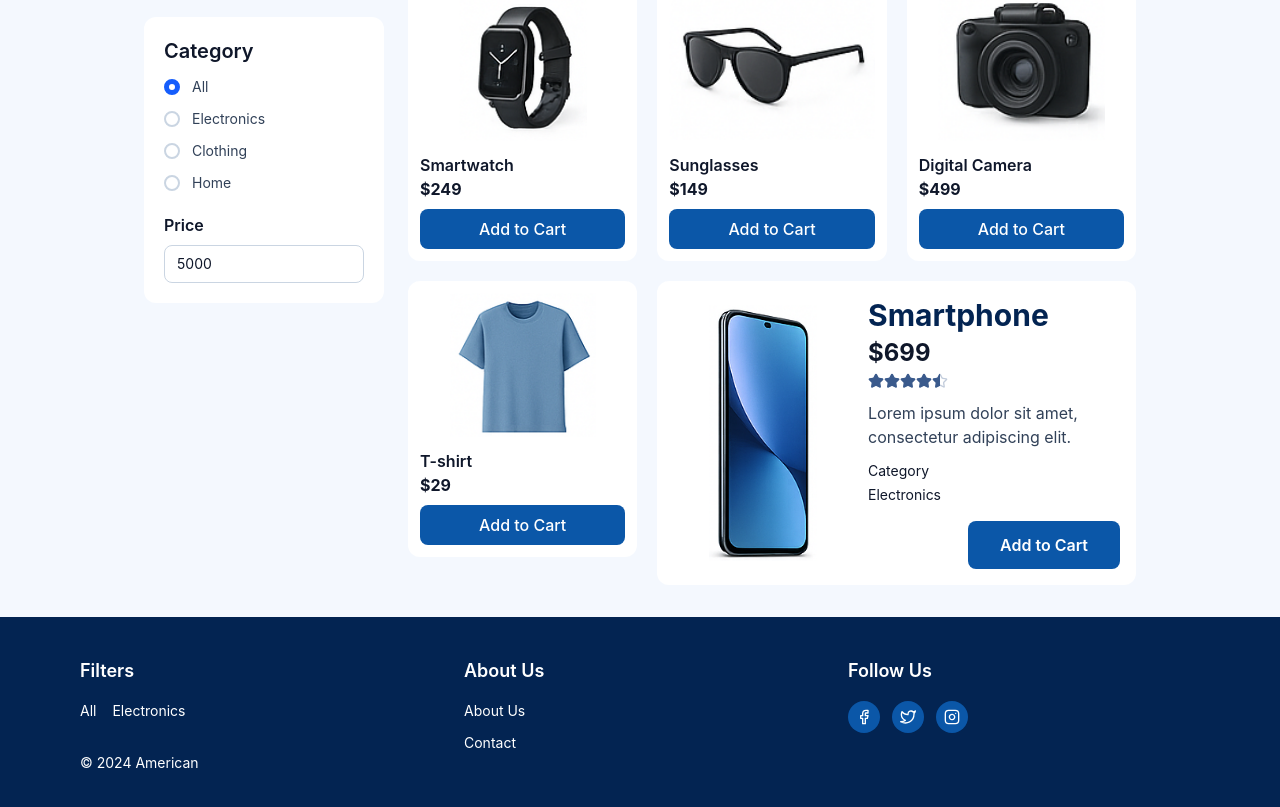
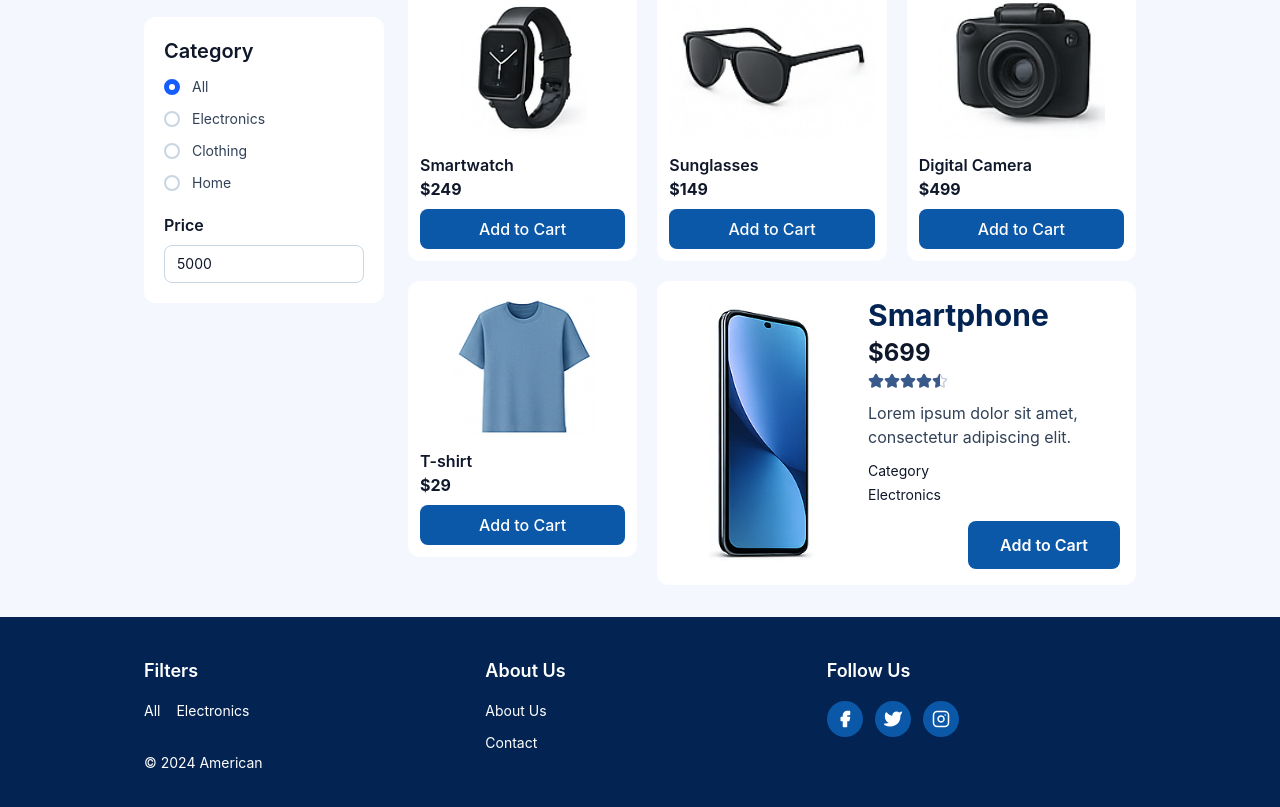
Before and after one commit to jaan2005/assignment, a Next.js app: page / in a window 1280 px wide. Shown: the part 481-1288 px from the top of the page. Built offline with nearby package versions, Linux system fonts and the light colour scheme.

Commit message:
style: enlarge solid footer social icons to match design

```diff
--- a/components/Footer.js
+++ b/components/Footer.js
@@ -1,12 +1,12 @@
 import Link from 'next/link';
 
-const svg = { width: 16, height: 16, viewBox: '0 0 24 24', fill: 'none', stroke: 'currentColor', strokeWidth: 2, strokeLinecap: 'round', strokeLinejoin: 'round' };
+const svg = { width: 18, height: 18, viewBox: '0 0 24 24', fill: 'none', stroke: 'currentColor', strokeWidth: 2, strokeLinecap: 'round', strokeLinejoin: 'round' };
 
 export default function Footer() {
-  const icon = 'grid h-8 w-8 place-items-center rounded-full bg-brand';
+  const icon = 'grid h-9 w-9 place-items-center rounded-full bg-brand';
   return (
     <footer className="bg-deep text-white">
-      <div className="mx-auto grid max-w-6xl gap-8 px-4 py-10 sm:grid-cols-3">
+      <div className="mx-auto grid max-w-5xl gap-8 px-4 py-10 sm:grid-cols-3">
         <div>
           <h3 className="mb-4 text-lg font-semibold">Filters</h3>
           <div className="flex gap-4 text-sm">
@@ -22,10 +22,10 @@ export default function Footer() {
           <h3 className="mb-4 text-lg font-semibold">Follow Us</h3>
           <div className="flex gap-3">
             <a aria-label="Facebook" href="#" className={icon}>
-              <svg {...svg}><path d="M18 2h-3a5 5 0 0 0-5 5v3H7v4h3v8h4v-8h3l1-4h-4V7a1 1 0 0 1 1-1h3z" /></svg>
+              <svg {...svg} fill="currentColor"><path d="M18 2h-3a5 5 0 0 0-5 5v3H7v4h3v8h4v-8h3l1-4h-4V7a1 1 0 0 1 1-1h3z" /></svg>
             </a>
             <a aria-label="Twitter" href="#" className={icon}>
-              <svg {...svg}><path d="M23 3a10.9 10.9 0 0 1-3.14 1.53 4.48 4.48 0 0 0-7.86 3v1A10.66 10.66 0 0 1 3 4s-4 9 5 13a11.64 11.64 0 0 1-7 2c9 5 20 0 20-11.5a4.5 4.5 0 0 0-.08-.83A7.72 7.72 0 0 0 23 3z" /></svg>
+              <svg {...svg} fill="currentColor"><path d="M23 3a10.9 10.9 0 0 1-3.14 1.53 4.48 4.48 0 0 0-7.86 3v1A10.66 10.66 0 0 1 3 4s-4 9 5 13a11.64 11.64 0 0 1-7 2c9 5 20 0 20-11.5a4.5 4.5 0 0 0-.08-.83A7.72 7.72 0 0 0 23 3z" /></svg>
             </a>
             <a aria-label="Instagram" href="#" className={icon}>
               <svg {...svg}><rect x="2" y="2" width="20" height="20" rx="5" /><path d="M16 11.37A4 4 0 1 1 12.63 8 4 4 0 0 1 16 11.37z" /><line x1="17.5" y1="6.5" x2="17.51" y2="6.5" /></svg>
```
